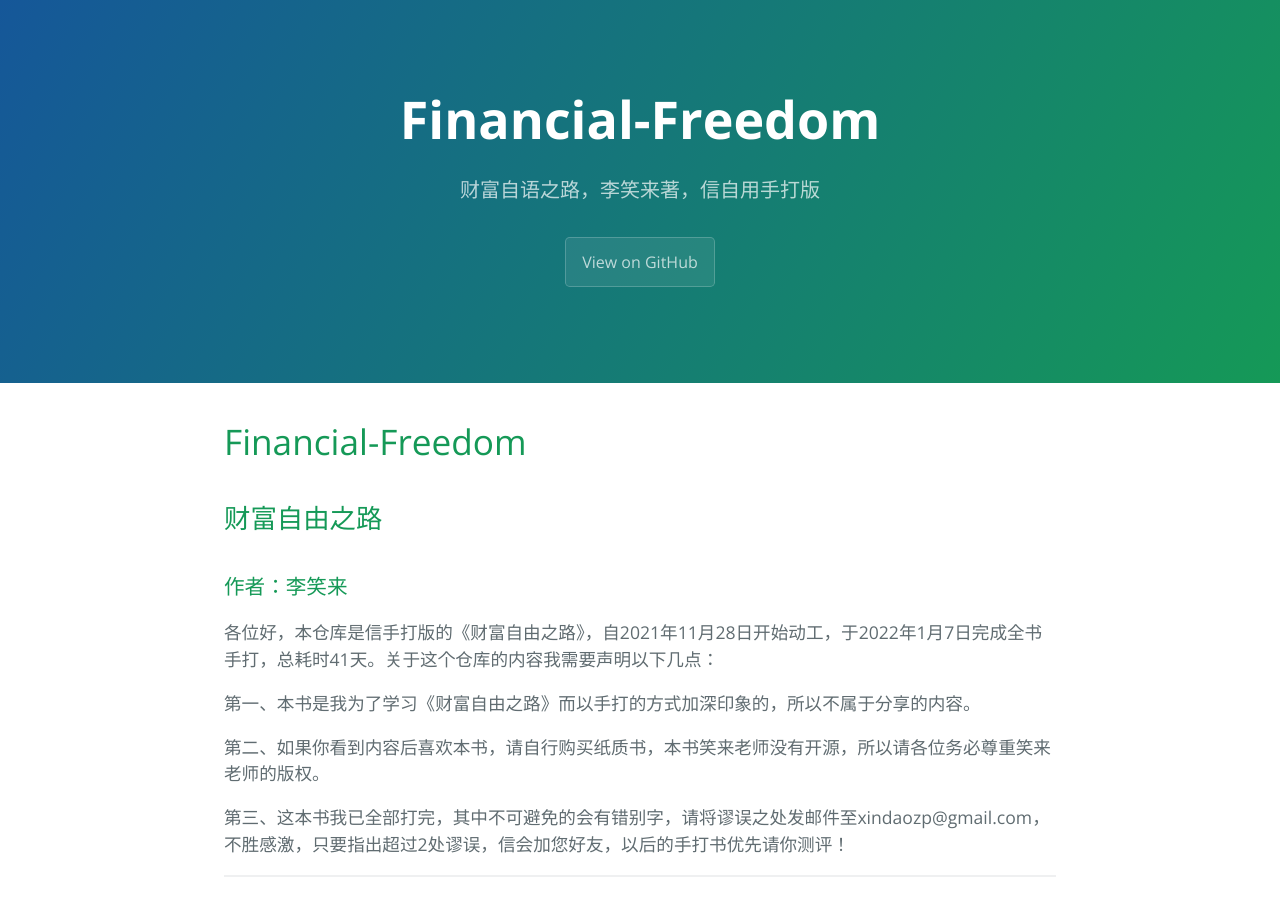
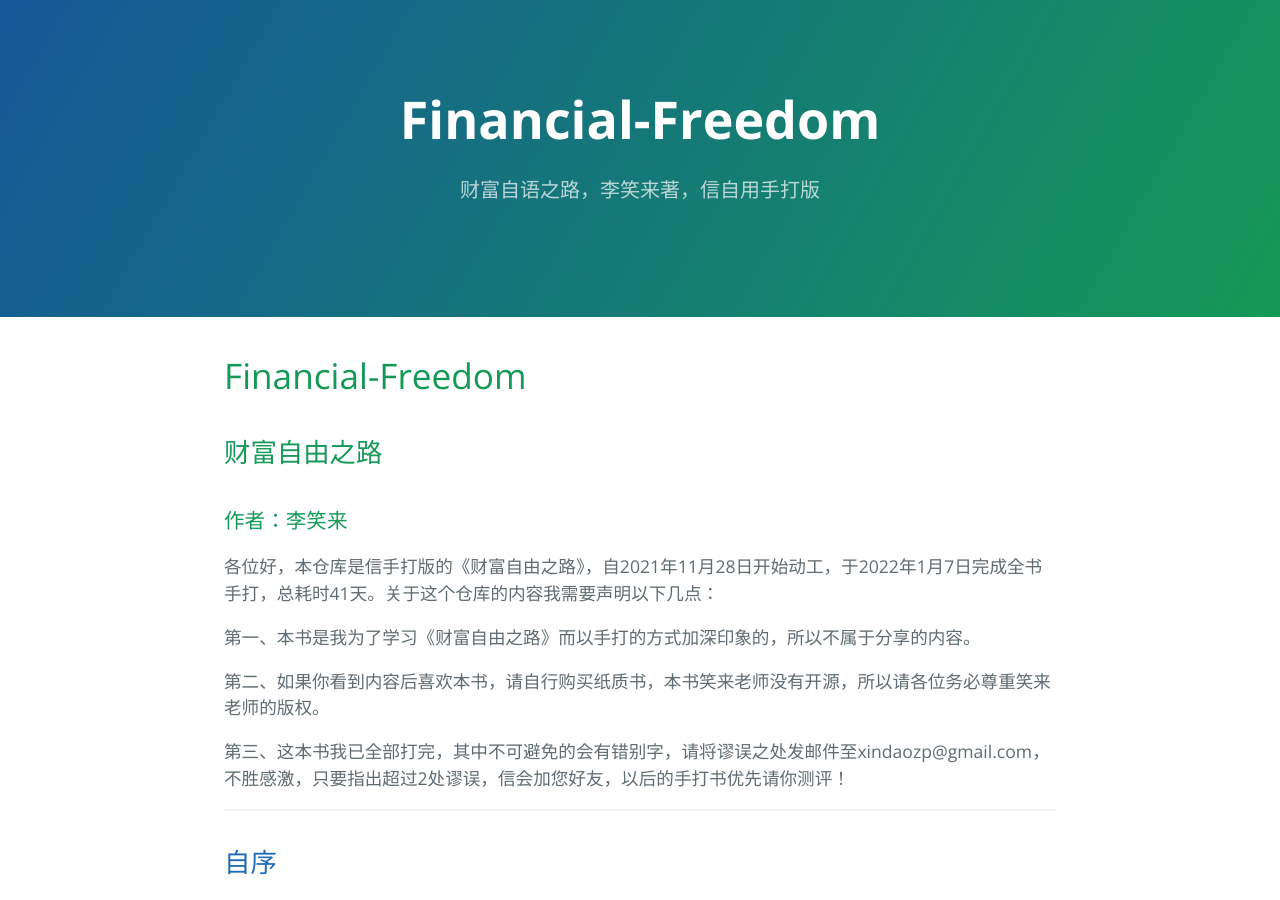
Before and after one commit to liangxincn/Financial-Freedom, a Jekyll site: the page built from README.md, in a window 1280 px wide and 900 px high. Built offline with Jekyll 4.4.1, drawn with Linux system fonts in a browser that asks for light colours; our own code applies the rules of GitHub Pages for plain Markdown files.

Commit message:
Update default.html

```diff
--- a/_layouts/default.html
+++ b/_layouts/default.html
@@ -18,12 +18,7 @@
     <header class="page-header" role="banner">
       <h1 class="project-name">{{ page.title | default: site.title | default: site.github.repository_name }}</h1>
       <h2 class="project-tagline">{{ page.description | default: site.description | default: site.github.project_tagline }}</h2>
-      {% if site.github.is_project_page %}
-        <a href="{{ site.github.repository_url }}" class="btn">View on GitHub</a>
-      {% endif %}
-      {% if site.show_downloads %}
 
-      {% endif %}
     </header>
 
     <main id="content" class="main-content" role="main">
```
